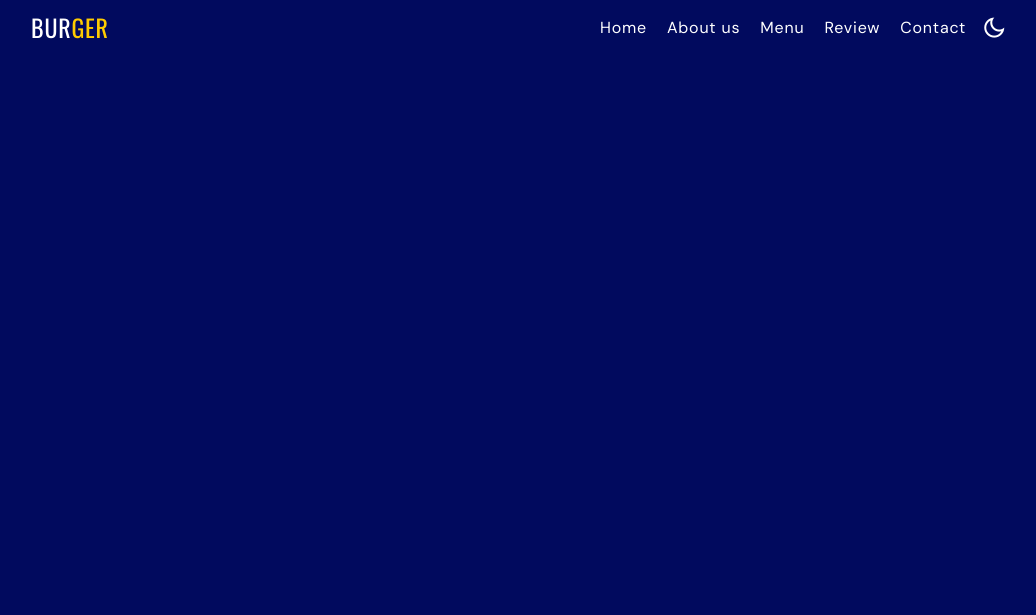
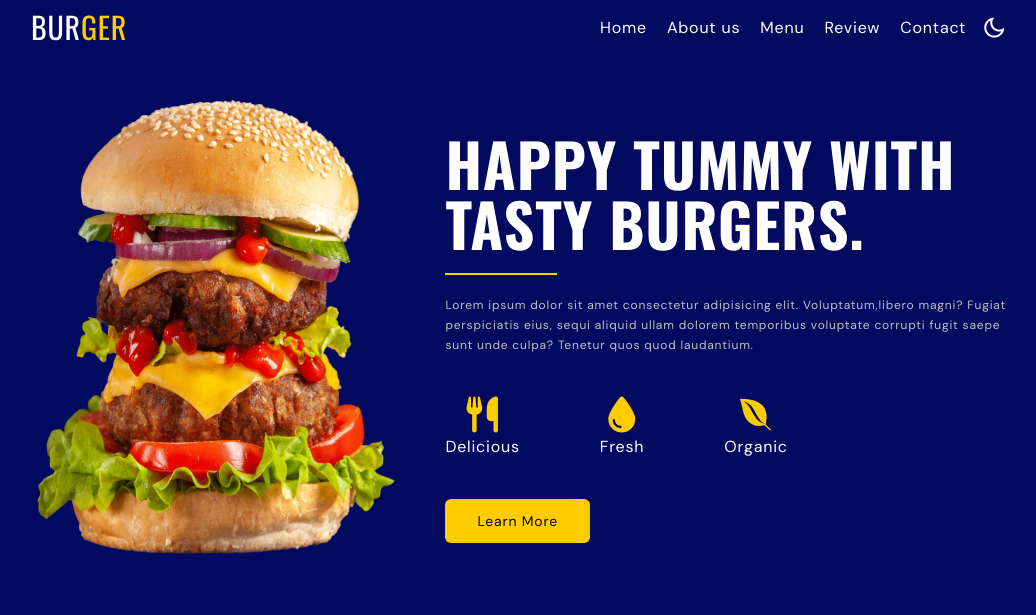
Before and after one commit to Alireza-ghanbari/burger-shop, a website: page src/index.html in a window 1280 px wide. Shown: the whole page, without its empty margins (121-1157 px from the left). Drawn offline with nearby package versions, Linux system fonts and the light colour scheme.

Commit message:
create hero section

```diff
--- a/src/index.html
+++ b/src/index.html
@@ -29,7 +29,7 @@
     <header class="bg-primaryColor fixed top-0 left-0 w-full z-50">
       <nav class="container relative h-14 flex justify-between items-center">
         <div>
-          <a href="#" class="text-2xl uppercase font-oswald">
+          <a href="#" class="text-2xl md:text-3xl uppercase font-oswald">
             Bur<span class="text-secondaryColor">ger</span></a>
         </div>
 
@@ -69,6 +69,40 @@
 
     <main>
     <!--~~~~~~~~~~~~~~~ Home ~~~~~~~~~~~~~~~-->
+    <section id="home">
+      <div class="container flex flex-col items-center gap-10 md:flex-row">
+        <div class="mx-auto md:basis-1/2 lg:basis-2/5 animate-movingY">
+          <img src="./img/home-image.png" alt="home image" class="home__image w-60 md:w-full">
+        </div>
+
+        <div class="home__content text-center md:basis-1/2 md:text-start lg:basis-3/5">
+          <h1 class="home__title">HAPPY TUMMY WITH TASTY BURGERS.</h1>
+          <div class="separator mx-auto md:mx-0"></div>
+          <p class="paragraph">Lorem ipsum dolor sit amet consectetur adipisicing elit. Voluptatum,libero magni? Fugiat perspiciatis eius, sequi aliquid ullam dolorem temporibus voluptate corrupti fugit saepe sunt unde culpa? Tenetur quos quod laudantium.</p>
+          <div class="text-base flex items-center justify-center gap-4 py-10 md:justify-start md:gap-20">
+            <div class="text-center">
+              <i class="fa-solid fa-utensils text-secondaryColor text-4xl"></i>
+              <br />
+              Delicious
+            </div>
+
+            <div class="text-center">
+              <i class="fa-solid fa-droplet text-secondaryColor text-4xl"></i>
+              <br />
+              Fresh
+            </div>
+
+            <div class="text-center">
+              <i class="fa-brands fa-envira text-secondaryColor text-4xl"></i>
+              <br />
+              Organic
+            </div>
+          </div>
+
+          <a href="#" class="btn btn-primary">learn more</a>
+        </div>
+      </div>
+    </section>
 
     <!--~~~~~~~~~~~~~~~ Category ~~~~~~~~~~~~~~~-->
 
--- a/src/input.css
+++ b/src/input.css
@@ -4,8 +4,36 @@
 @tailwind components;
 @tailwind utilities;
 
-@layer {
+@layer base{
     body {
-        @apply text-whiteColor bg-primaryColor tracking-wider font-dmsans;
+        @apply text-whiteColor bg-primaryColor tracking-wider font-dmsans dark:bg-darkColor;
+    }
+
+    section {
+        @apply pt-16 pb-4 md:pt-20;
     }
 }
+
+@layer components {
+    .btn {
+        @apply inline-block text-sm py-3 px-8 capitalize text-center cursor-pointer rounded-md ease-linear duration-200
+    }
+
+    .btn-primary {
+        @apply text-blackColor bg-secondaryColor hover:opacity-75
+    }
+}
+
+@layer utilities {
+    .home__title {
+        @apply text-4xl font-oswald font-bold uppercase lg:text-6xl;
+    }
+
+    .separator {
+        @apply w-28 h-[2px] bg-secondaryColor my-5;
+    }
+
+    .paragraph {
+        @apply text-paragraphColor text-xs leading-5
+    }
+}
--- a/tailwind.config.js
+++ b/tailwind.config.js
@@ -19,6 +19,14 @@ module.exports = {
         redColor: "#cc3433",
         darkColor: '#000',
         darkColorLight: "#171717",
+      },
+      keyframes: {
+        move: {
+          "50%": {transform: 'translateY(-1rem)'}
+        }
+      },
+      animation: {
+        'movingY': 'move 2s linear infinite'
       }
     },
     container: {
```
Also changed, not shown: src/output.css.
